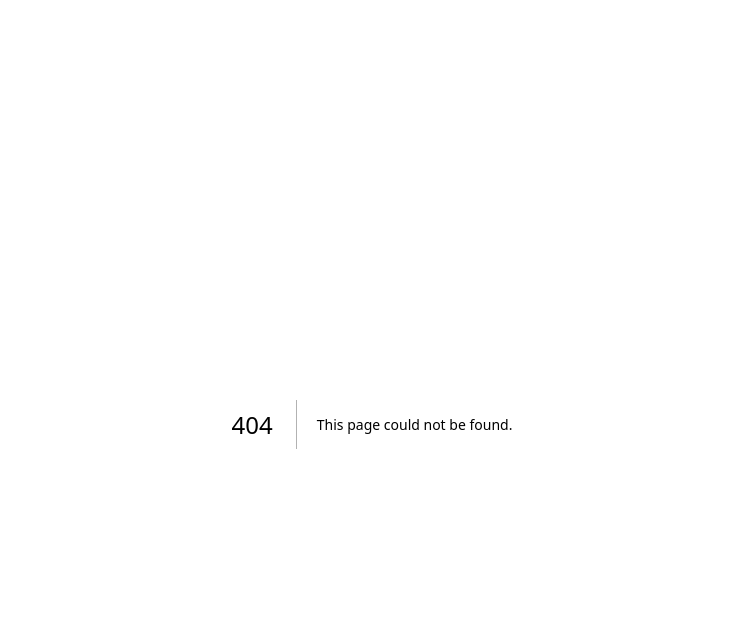
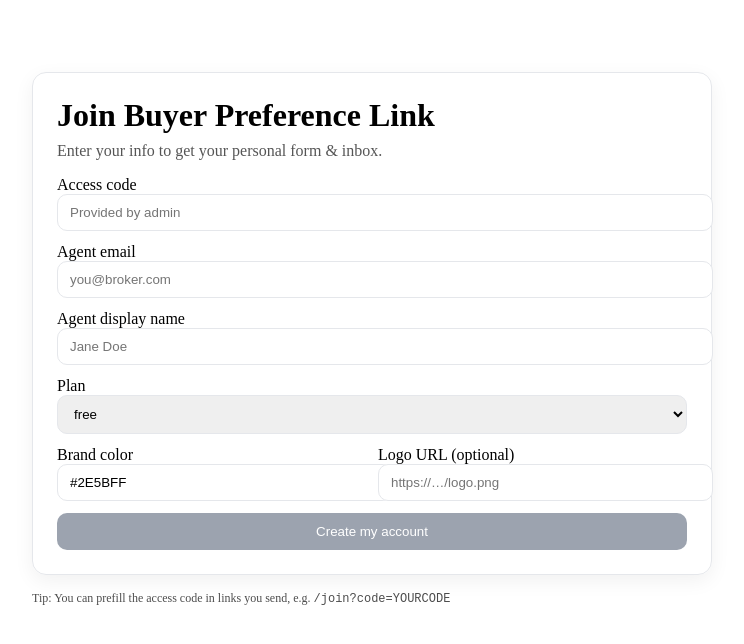
Before and after one commit to adamhouse121-byte/buyerlink-app, a Next.js app: page /join in a window 1280 px wide. Before the commit this address had no page. Shown: the top 644 px of the page, without its empty margins (268-1012 px from the left). Built offline with nearby package versions, Linux system fonts and the light colour scheme.

Commit message:
Add agent Join flow

```diff
--- /dev/null
+++ b/app/api/join/route.ts
@@ -0,0 +1,66 @@
+// app/api/join/route.ts
+import { NextResponse } from "next/server";
+import { supabaseServer } from "@/lib/supabaseServer";
+
+function baseUrl(req: Request) {
+  // Prefer your public site url if set
+  const env = process.env.NEXT_PUBLIC_SITE_URL || process.env.VERCEL_URL;
+  return env ? (env.startsWith("http") ? env : `https://${env}`) : new URL(req.url).origin;
+}
+
+export async function POST(req: Request) {
+  try {
+    const { code, email, display_name, brand_color, logo_url, plan } = await req.json();
+
+    if (!code || code !== process.env.MAKER_PASSWORD) {
+      return NextResponse.json({ error: "Invalid access code." }, { status: 401 });
+    }
+    if (!email || !display_name) {
+      return NextResponse.json({ error: "Email and display name are required." }, { status: 400 });
+    }
+
+    const sb = supabaseServer();
+
+    // 1) create agent
+    const { data: agent, error: aErr } = await sb
+      .from("agents")
+      .insert({
+        email,
+        display_name,
+        plan: plan || "free",
+        brand_color: brand_color || null,
+        logo_url: logo_url || null,
+      })
+      .select("id")
+      .single();
+
+    if (aErr || !agent) {
+      return NextResponse.json({ error: aErr?.message || "agent insert failed" }, { status: 500 });
+    }
+
+    // 2) create default form
+    const { data: form, error: fErr } = await sb
+      .from("forms")
+      .insert({
+        agent_id: agent.id,
+        name: "Default Buyer Form",
+        is_public: true,
+        schema_json: {},
+      })
+      .select("id")
+      .single();
+
+    if (fErr || !form) {
+      return NextResponse.json({ error: fErr?.message || "form insert failed" }, { status: 500 });
+    }
+
+    const origin = baseUrl(req);
+    const formUrl = `${origin}/form/${form.id}`;
+    const inboxUrl = `${origin}/a/${agent.id}/inbox`;
+    const settingsUrl = `${origin}/a/${agent.id}/settings`;
+
+    return NextResponse.json({ ok: true, formUrl, inboxUrl, settingsUrl });
+  } catch (e: any) {
+    return NextResponse.json({ error: e?.message || "error" }, { status: 500 });
+  }
+}
--- /dev/null
+++ b/app/join/page.tsx
@@ -0,0 +1,148 @@
+// app/join/page.tsx
+"use client";
+
+import { useState, useMemo } from "react";
+import { useSearchParams } from "next/navigation";
+
+export default function JoinPage() {
+  const qs = useSearchParams();
+  const codeFromLink = qs.get("code") || "";
+  const [code, setCode] = useState(codeFromLink);
+  const [email, setEmail] = useState("");
+  const [displayName, setDisplayName] = useState("");
+  const [brandColor, setBrandColor] = useState("#2E5BFF");
+  const [logoUrl, setLogoUrl] = useState("");
+  const [plan, setPlan] = useState<"free" | "pro">("free");
+  const [msg, setMsg] = useState<string | null>(null);
+  const [links, setLinks] = useState<null | {
+    formUrl: string;
+    inboxUrl: string;
+    settingsUrl: string;
+  }>(null);
+  const disabled = useMemo(
+    () => !email || !displayName || !code,
+    [email, displayName, code]
+  );
+
+  const submit = async (e: React.FormEvent) => {
+    e.preventDefault();
+    setMsg("Creating your account…");
+    setLinks(null);
+
+    const r = await fetch("/api/join", {
+      method: "POST",
+      headers: { "Content-Type": "application/json" },
+      body: JSON.stringify({ code, email, display_name: displayName, brand_color: brandColor, logo_url: logoUrl, plan }),
+    });
+
+    const j = await r.json();
+    if (!r.ok) {
+      setMsg(j.error || "Something went wrong.");
+      return;
+    }
+    setMsg("Success! Save these links:");
+    setLinks({ formUrl: j.formUrl, inboxUrl: j.inboxUrl, settingsUrl: j.settingsUrl });
+  };
+
+  return (
+    <main style={{ maxWidth: 680, margin: "40px auto", padding: "0 16px" }}>
+      <div style={{
+        border: "1px solid #e5e7eb",
+        borderRadius: 14,
+        padding: 24,
+        boxShadow: "0 6px 20px rgba(0,0,0,.06)"
+      }}>
+        <h1 style={{ margin: "0 0 8px 0" }}>Join Buyer Preference Link</h1>
+        <p style={{ marginTop: 0, color: "#555" }}>
+          Enter your info to get your personal form & inbox.
+        </p>
+
+        <form onSubmit={submit} style={{ display: "grid", gap: 12 }}>
+          <label>
+            <div>Access code</div>
+            <input
+              value={code}
+              onChange={(e) => setCode(e.target.value)}
+              placeholder="Provided by admin"
+              style={inp}
+            />
+          </label>
+
+          <label>
+            <div>Agent email</div>
+            <input
+              value={email}
+              onChange={(e) => setEmail(e.target.value)}
+              type="email"
+              placeholder="you@broker.com"
+              style={inp}
+            />
+          </label>
+
+          <label>
+            <div>Agent display name</div>
+            <input
+              value={displayName}
+              onChange={(e) => setDisplayName(e.target.value)}
+              placeholder="Jane Doe"
+              style={inp}
+            />
+          </label>
+
+          <label>
+            <div>Plan</div>
+            <select value={plan} onChange={(e) => setPlan(e.target.value as any)} style={inp}>
+              <option value="free">free</option>
+              <option value="pro">pro</option>
+            </select>
+          </label>
+
+          <div style={{ display: "grid", gap: 12, gridTemplateColumns: "1fr 1fr" }}>
+            <label>
+              <div>Brand color</div>
+              <input value={brandColor} onChange={(e) => setBrandColor(e.target.value)} style={inp} />
+            </label>
+
+            <label>
+              <div>Logo URL (optional)</div>
+              <input value={logoUrl} onChange={(e) => setLogoUrl(e.target.value)} placeholder="https://…/logo.png" style={inp} />
+            </label>
+          </div>
+
+          <button disabled={disabled} style={btn(disabled)}>Create my account</button>
+        </form>
+
+        {msg && <p style={{ marginTop: 14 }}>{msg}</p>}
+
+        {links && (
+          <ul style={{ lineHeight: 1.8 }}>
+            <li><a href={links.formUrl} target="_blank">Buyer form</a></li>
+            <li><a href={links.inboxUrl} target="_blank">Inbox</a></li>
+            <li><a href={links.settingsUrl} target="_blank">Settings</a></li>
+          </ul>
+        )}
+      </div>
+
+      <p style={{ marginTop: 16, fontSize: 12, opacity: .7 }}>
+        Tip: You can prefill the access code in links you send, e.g. <code>/join?code=YOURCODE</code>
+      </p>
+    </main>
+  );
+}
+
+const inp: React.CSSProperties = {
+  width: "100%",
+  padding: "10px 12px",
+  border: "1px solid #e5e7eb",
+  borderRadius: 10,
+  outline: "none",
+};
+
+const btn = (disabled: boolean): React.CSSProperties => ({
+  padding: "10px 14px",
+  borderRadius: 10,
+  border: "1px solid transparent",
+  background: disabled ? "#9CA3AF" : "#2E5BFF",
+  color: "white",
+  cursor: disabled ? "not-allowed" : "pointer",
+});
```
